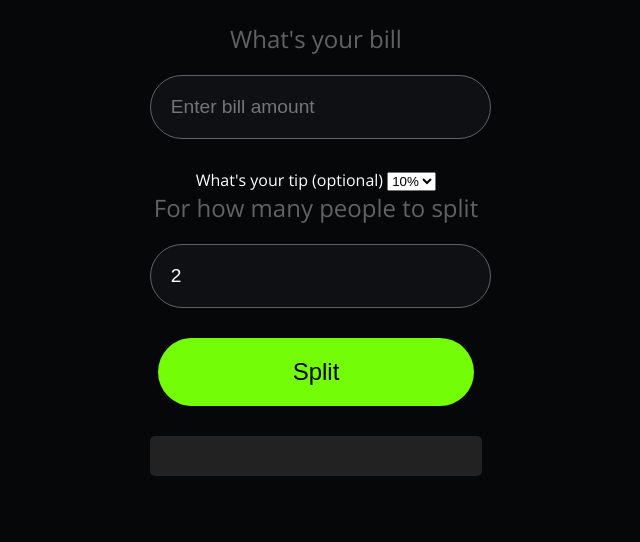
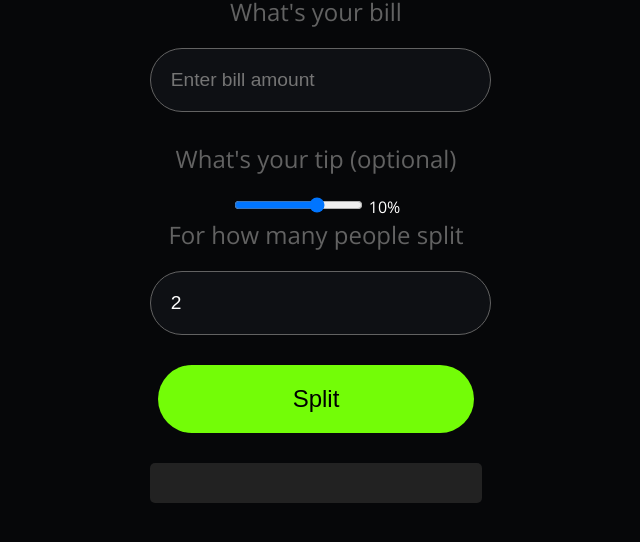
Before and after one commit to przefilip/SplitBill, a plain HTML site: page index.html in a window 1280 px wide. Shown: the part 206-748 px from the top of the page, without its empty margins (324-964 px from the left). Drawn offline with nearby package versions, Linux system fonts and the light colour scheme.

Commit message:
Update index.html

```diff
--- a/index.html
+++ b/index.html
@@ -10,19 +10,24 @@
     <div class="calculator-container">
         <h1>Split Bill Calculator</h1>
         <div class="input-group">
-            <label for="billAmount" class="bill-label">What's your bill</label>
+            <label for="billAmount">What's your bill</label>
             <input type="number" id="billAmount" placeholder="Enter bill amount">
         </div>
         <div class="tip-selection">
-            <label class="tip-label">What's your tip (optional)</label>
-            <select id="tipPercentage">
-                <option value="0.10">10%</option>
-                <option value="0.12">12%</option>
-                <option value="0.15">15%</option>
-            </select>
+            <label id="tipText">What's your tip (optional)</label>
+            <div class="zip-slider">
+                <div class="zip-slider">
+                    <input type="range" id="tipRange" min="0" max="15" step="1" value="10" oninput="updateTipValue(this.value)">
+                    <!-- Tip percentage display -->
+                    <span id="tipPercentDisplay">10%</span>
+                </div>
+
+            </div>
+
+
         </div>
         <div class="input-group">
-            <label for="peopleCount">For how many people to split</label>
+            <label for="peopleCount">For how many people split</label>
             <input type="number" id="peopleCount" value="2">
         </div>
         <button id="calculateBtn">Split</button>
```
